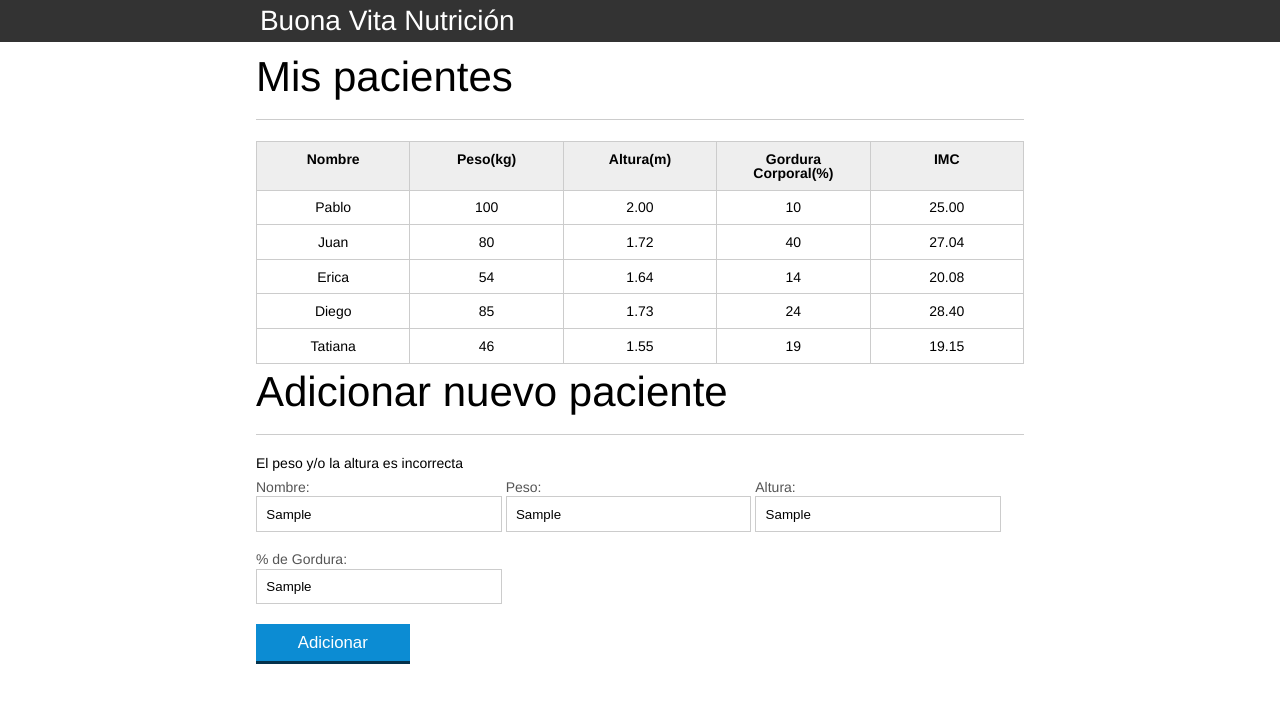
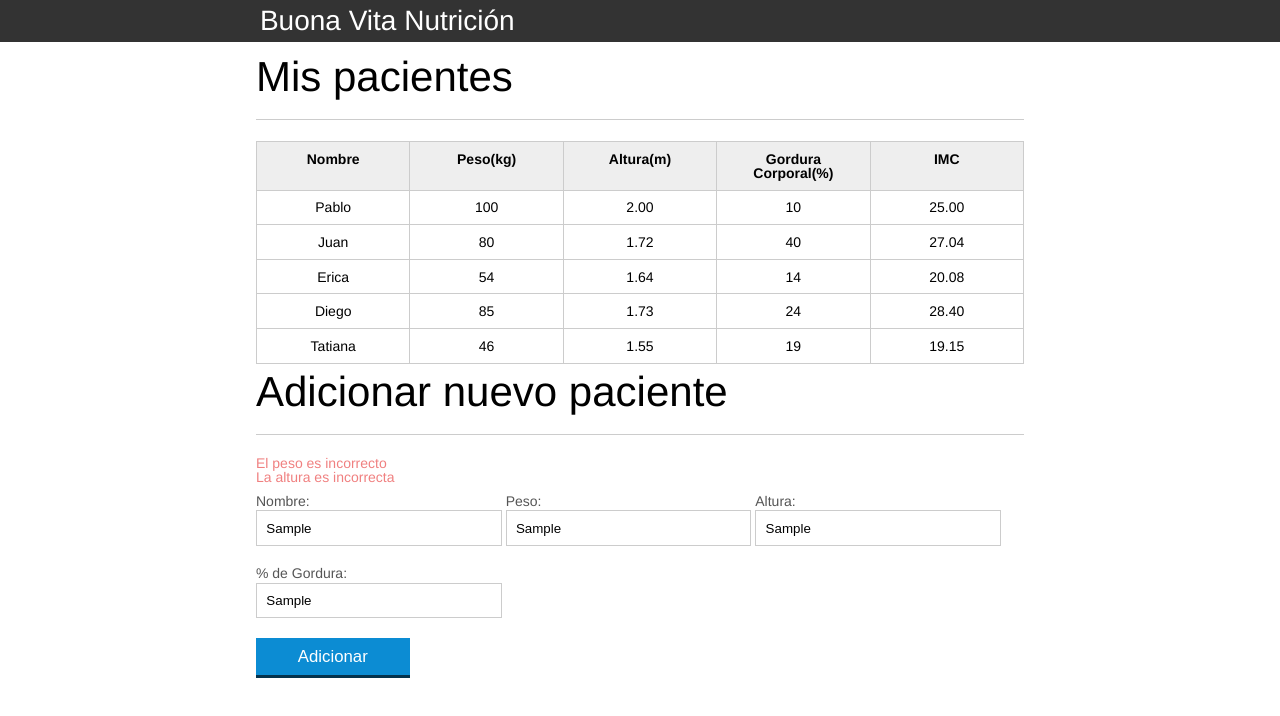
Before and after one commit to maittee/pagina-de-nutricion-buona-vita, a plain HTML site: page index.html in a window 1280 px wide. Both pictures are taken after typing "Sample", "Sample", "Sample", "Sample" into the empty fields and a click on the button "Adicionar". Drawn offline with Linux system fonts and the light colour scheme.

Commit message:
add exhibirMensajesDeErrores

```diff
--- a/css/index.css
+++ b/css/index.css
@@ -136,3 +136,7 @@ button[disabled=disabled], button:disabled {
 .paciente-incorrecto {
 	background-color: lightcoral;
 }
+
+#mensajes-errores {
+	color: lightcoral;
+}
--- a/index.html
+++ b/index.html
@@ -75,7 +75,7 @@
 
 		<section class="container">
 			<h2 id="titulo-form">Adicionar nuevo paciente</h2>
-			<span id="mensaje-error"></span>
+			<ul id="mensajes-errores"></ul>
 			<form id="form-adicionar">
 				<div class="grupo">
 					<label for="nombre">Nombre:</label>
--- a/js/form.js
+++ b/js/form.js
@@ -8,12 +8,11 @@ btnAdicionar.addEventListener("click", function(event){
     var pacienteTr = construirTr(paciente);
 
     var error = !esPacienteValido(paciente);
-    if (error){
-        var msjError = document.querySelector("#mensaje-error");
-        msjError.textContent = mensajeDeError();
+    var errores = validarPaciente(paciente);
+    if (error && errores.length > 0){
+        exhibirMensajesDeErrores(errores);
         return;
     }
-
 
     var tabla = document.querySelector("#tabla-pacientes");
     tabla.appendChild(pacienteTr);
@@ -57,6 +56,23 @@ function esPacienteValido(paciente){
     return esPesoValido(paciente.peso) && esAlturaValida(paciente.altura);
 }
 
-function mensajeDeError(){
-    return "El peso y/o la altura es incorrecta";
+function validarPaciente(paciente){
+    var errores = [];
+    if (!esPesoValido(paciente.peso)){
+        errores.push("El peso es incorrecto");
+    }
+    if (!esAlturaValida(paciente.altura)){
+        errores.push("La altura es incorrecta");
+    }
+    return errores;
 }
+
+function exhibirMensajesDeErrores(errores){
+    var ul = document.querySelector("#mensajes-errores");
+
+    errores.forEach(function(error){
+        var li = document.createElement("li");
+        li.textContent = error;
+        ul.appendChild(li);
+    });
+}
```
